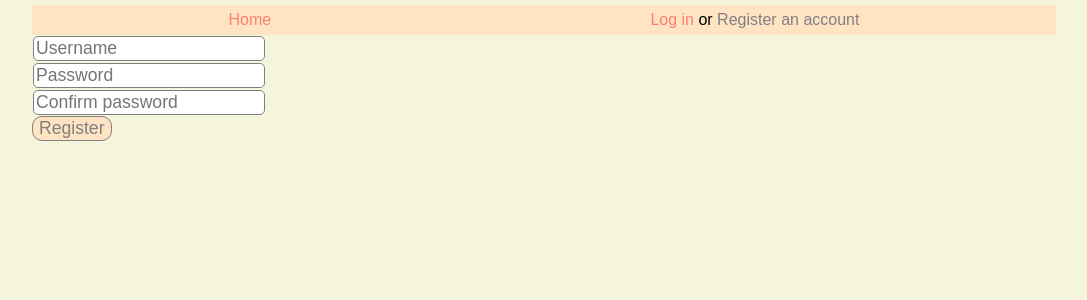
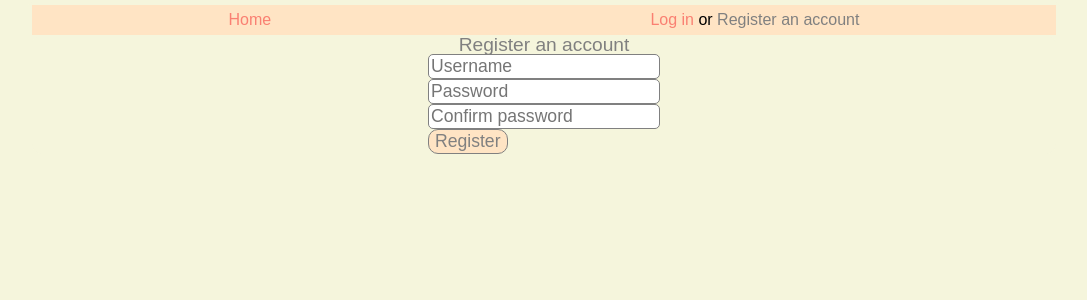
Before and after one commit to ivanhroth/sweetfeed, a React (Create React App) app in the folder client/: page /register in a window 1280 px wide. Shown: the top 300 px of the page, without its empty margins (101-1188 px from the left). Built offline with nearby package versions, Linux system fonts and the light colour scheme.

Commit message:
fix registration styling and backend feed deletion route

```diff
--- a/client/src/components/Register.js
+++ b/client/src/components/Register.js
@@ -31,8 +31,9 @@ const Register = () => {
         }
     }
 
-    return <>
-            <form>
+    return <div className="login-container">
+            <span className="login-header">Register an account</span>
+            <form className="login-form">
                 <div>
                 <input type="text" onChange={e => setUsername(e.target.value)} value={username} name="username" placeholder="Username" />
                 </div>
@@ -50,7 +51,7 @@ const Register = () => {
                     tryRegistration();
                 }}>Register</button>
             </form>
-           </>
+           </div>
 }
 
 export default Register;
```
Also changed, not shown: 1 other file (tests, documents, lock files or other folders).
